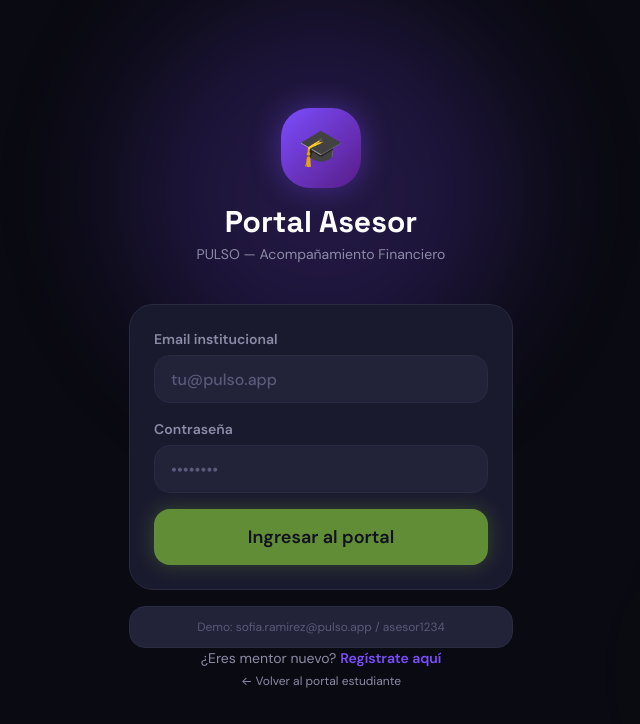
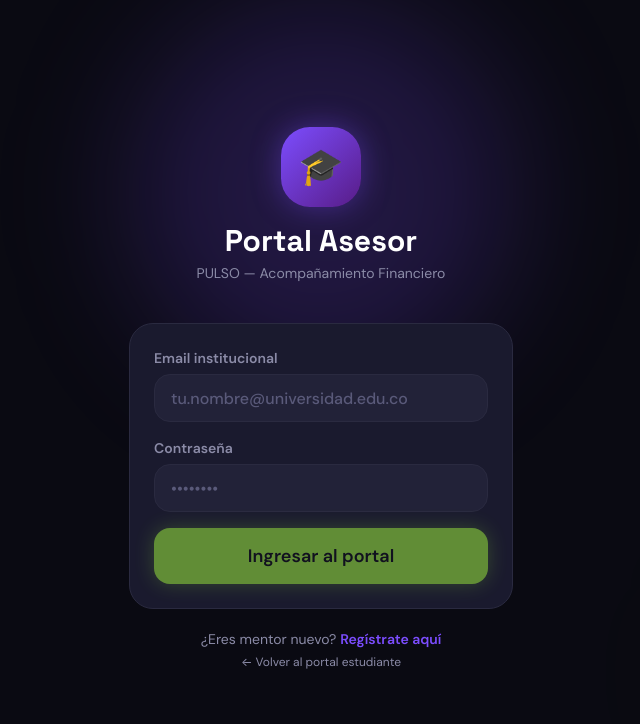
Before and after one commit to gonzalez721/pulso-app, a React (Vite) app in the folder client/: page /asesor/login in a window 1280 px wide. Shown: the top 724 px of the page, without its empty margins (319-959 px from the left). Built offline with nearby package versions, Linux system fonts and the light colour scheme; no server answers.

Commit message:
fix: eliminar credenciales demo del portal de mentores

```diff
--- a/client/src/pages/asesor/AsesorLoginPage.tsx
+++ b/client/src/pages/asesor/AsesorLoginPage.tsx
@@ -35,7 +35,7 @@ export function AsesorLoginPage() {
           <Input
             label="Email institucional"
             type="email"
-            placeholder="tu@pulso.app"
+            placeholder="tu.nombre@universidad.edu.co"
             value={email}
             onChange={(e) => setEmail(e.target.value)}
             autoComplete="email"
@@ -67,14 +67,7 @@ export function AsesorLoginPage() {
           </Button>
         </div>
 
-        {/* Demo hint */}
-        <div className="mt-4 bg-surface-elevated border border-border-light rounded-2xl p-3 text-center">
-          <p className="text-text-dim text-xs">
-            Demo: sofia.ramirez@pulso.app / asesor1234
-          </p>
-        </div>
-
-        <p className="text-center text-sm text-text-muted">
+        <p className="text-center text-sm text-text-muted mt-5">
           ¿Eres mentor nuevo?{' '}
           <Link to="/asesor/register" className="font-bold text-primary-dark hover:brightness-110 transition-all">
             Regístrate aquí
```
